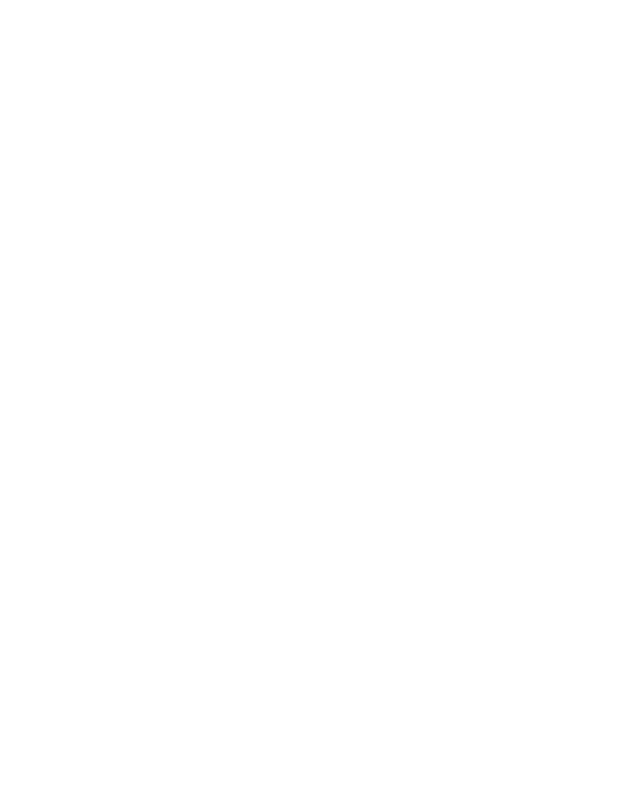
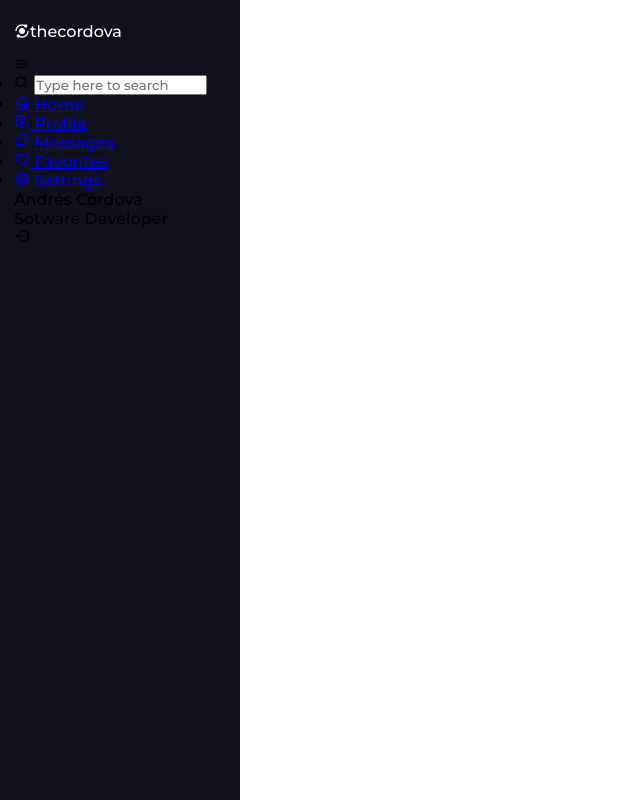
Before and after one commit to ing-cordova/maquetacionweb, a plain HTML site: page Responsive Side Navigation Bar/index.html in a window 1280 px wide. Shown: the whole page, without its empty margins (0-640 px from the left). Drawn offline with nearby package versions, Linux system fonts and the light colour scheme.

Commit message:
--Work 20/07/2021

```diff
--- a/Responsive Side Navigation Bar/index.html
+++ b/Responsive Side Navigation Bar/index.html
@@ -1,14 +1,84 @@
 <!DOCTYPE html>
 <html lang="en">
+
 <head>
     <meta charset="UTF-8">
     <meta http-equiv="X-UA-Compatible" content="IE=edge">
     <meta name="viewport" content="width=device-width, initial-scale=1.0">
     <title>Responsive Side Navigation Bar</title>
     <link rel="stylesheet" href="style_main.css">
+    <!-- Boxicon CDN link -->
+    <!-- If you want to change the icons, you should visit the link below -->
+    <link href='https://unpkg.com/boxicons@2.0.8/css/boxicons.min.css' rel='stylesheet'>
 </head>
+
 <body>
+    <div class="sidebar">
+        <div class="logo_content">
+            <div class="logo">
+                <i class='bx bxs-analyse'></i>
+                <div class="logo_name">thecordova</div>
+            </div>
+            <i class='bx bx-menu' id="btn"></i>
+        </div>
+        <!-- The next list can change if you prefer it, or only change the names and icons -->
+        <ul class="nav_list">
+            <li>
+                <i class='bx bx-search'></i>
+                <input type="text" placeholder="Type here to search">
+                <!-- <span class="tooltip">Dashboard</span> -->
+            </li>
+            <li>
+                <a href="#">
+                    <i class='bx bx-home'></i>
+                    <span class="list_names">Home</span>
+                </a>
+                <!-- <span class="tooltip">Dashboard</span> -->
+            </li>
+            <li>
+                <a href="#">
+                    <i class='bx bx-user-pin'></i>
+                    <span class="list_names">Profile</span>
+                </a>
+                <!-- <span class="tooltip">Dashboard</span> -->
+            </li>
+            <li>
+                <a href="#">
+                    <i class='bx bx-chat'></i>
+                    <span class="list_names">Messages</span>
+                </a>
+                <!-- <span class="tooltip">Dashboard</span> -->
+            </li>
+            <li>
+                <a href="#">
+                    <i class='bx bx-heart' ></i>
+                    <span class="list_names">Favorites</span>
+                </a>
+                <!-- <span class="tooltip">Dashboard</span> -->
+            </li>
+            <li>
+                <a href="#">
+                    <i class='bx bx-cog'></i>
+                    <span class="list_names">Settings</span>
+                </a>
+                <!-- <span class="tooltip">Dashboard</span> -->
+            </li>
+        </ul>
+        <div class="profile_content">
+            <div class="profile">
+                <div class="profile_details">
+                    <!-- <img src="images/profile_example.jpg" alt="profile_picture"> -->
+                    <div class="name_job">
+                        <div class="name">Andrés Córdova</div>
+                        <div class="job">Sotware Developer</div>
+                    </div>
+                </div>
+                <i class='bx bx-log-out' id="log_out"></i>
+            </div>
+        </div>
+    </div>
     <!-- Please don´t remove these tag -->
     <script src="script_main.js"></script>
 </body>
+
 </html>
--- a/Responsive Side Navigation Bar/style_main.css
+++ b/Responsive Side Navigation Bar/style_main.css
@@ -0,0 +1,34 @@
+/* If you wanto to change the font-family, only replace the url below */
+@import url('https://fonts.googleapis.com/css2?family=Montserrat:wght@500&display=swap');
+
+*{
+    margin: 0;
+    padding: 0;
+    box-sizing: border-box;
+    font-family: 'Montserrat', sans-serif;
+}
+
+body{
+    position: relative;
+    min-height: 100vh;
+    width: 100%;
+    overflow: hidden;
+}
+
+.sidebar{
+    position: fixed;
+    top: 0;
+    left: 0;
+    height: 100%;
+    width: 240px;
+    background: #11101d;
+    padding: 6px 14px;
+}
+
+.sidebar .logo_content .logo{
+    color: #fff;
+    display: flex;
+    height: 50px;
+    width: 100%;
+    align-items: center;
+}
```
Also changed, not shown: Responsive Side Navigation Bar/images/profile_example.jpg (added).
